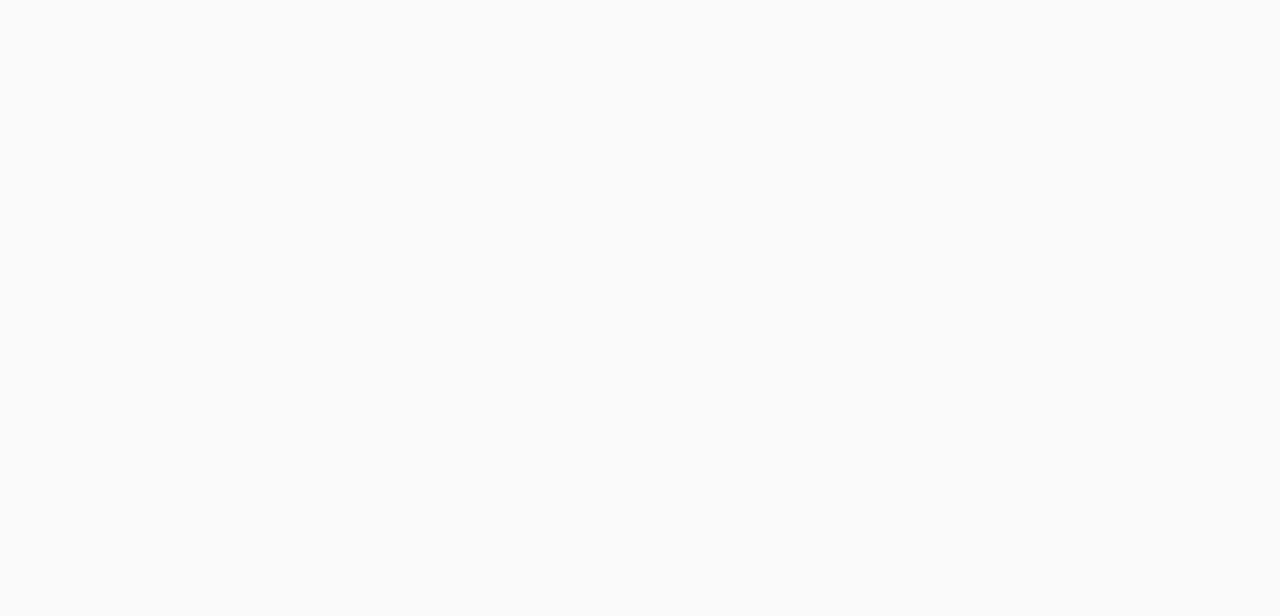
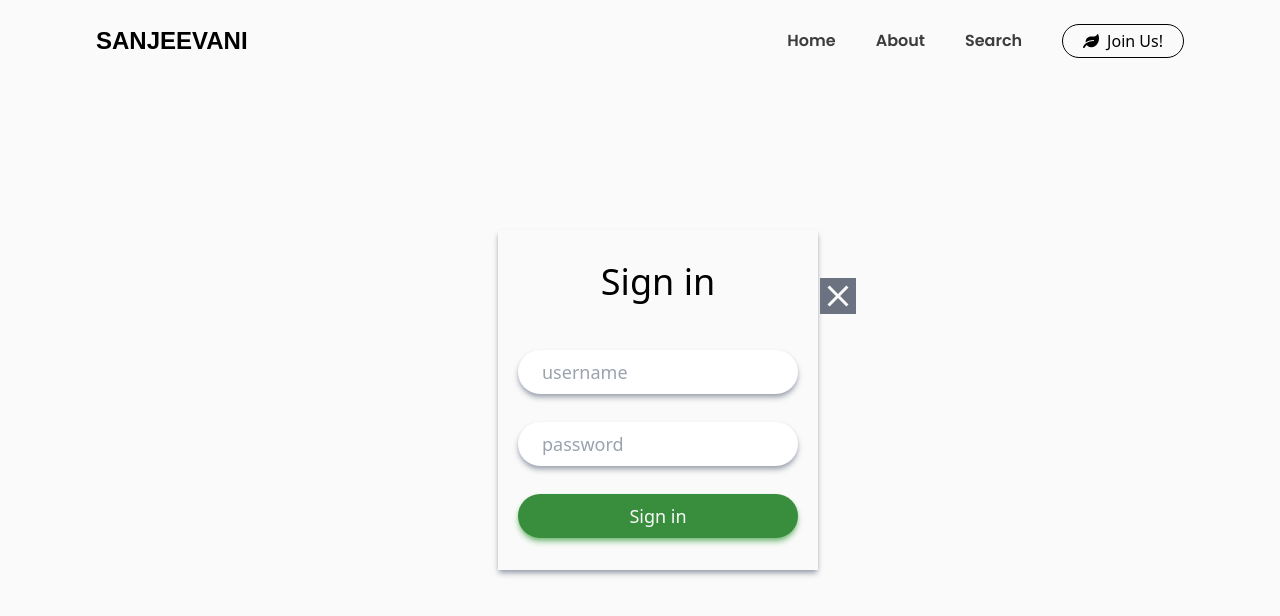
Before and after one commit to mr2space/decipher, a React (Vite) app in the folder frontend/: page /text in a window 1280 px wide. Before the commit this address had no page. Shown: the top 616 px of the page. Built offline with nearby package versions, Linux system fonts and the light colour scheme; a web font is replaced by a local one.

Commit message:
checkpoint before redux implementation

```diff
--- a/frontend/src/App.jsx
+++ b/frontend/src/App.jsx
@@ -6,15 +6,16 @@ import { URL } from "./data";
 const App = () => {
     return (
         <>
+            <section className="w-full h-screen bg-whitegray overflow-x-hidden flex flex-col gap-10 justify-center items-center">
+                <components.Navbar />
                 <Routes>
                     {/* public routes */}
+                    <Route path="/text" element={<pages.ComponentsPage />} />
+                    <Route path={URL.LOGIN_URL} element={<pages.Login />} />
+                    <Route element={<components.PersistantLogin />}>
                     <Route path="/" element={<pages.Home />} />
-                <Route
-                    path={URL.LOGIN_URL}
-                    element={<pages.ComponentsPage />}
-                />
-                <Route element={<components.PersistantLogin />}>
                         <Route element={<components.RequiredAuth />}>
+                            <Route path="/search" element={<pages.Search />} />
                             <Route
                                 path={"/secure"}
                                 element={<pages.SecurePage />}
@@ -22,6 +23,7 @@ const App = () => {
                         </Route>
                     </Route>
                 </Routes>
+            </section>
         </>
     );
 };
--- a/frontend/src/components/Button/SignUpButton.jsx
+++ b/frontend/src/components/Button/SignUpButton.jsx
@@ -4,7 +4,7 @@ const SignUpButton = ({children, handleClick}) => {
     return (
         <div
             onClick={handleClick}
-            className="px-5 py-1 text-black bg-transparent border border-black rounded-full flex justify-center items-center cursor-pointer hover:bg-black hover:text-white transition-all "
+            className="px-5 py-1 text-black bg-transparent border border-black rounded-full flex justify-center items-center cursor-pointer group hover:bg-black hover:text-white transition-all "
         >
             {children}
         </div>
--- a/frontend/src/components/Navbar/Links.jsx
+++ b/frontend/src/components/Navbar/Links.jsx
@@ -1,30 +1,45 @@
-import React from 'react'
-import Alink from '../Alink/Alink'
-import SignUpButton from '../Button/SignUpButton'
+import React from "react";
+import Alink from "../Alink/Alink";
+import SignUpButton from "../Button/SignUpButton";
 import { FaLeaf } from "react-icons/fa";
-import { Link } from 'react-router-dom';
-
+import { Link } from "react-router-dom";
+import useAuth from "../../hooks/useAuth";
 
 const Links = () => {
+    const { auth } = useAuth();
     const data = [
-        {url : "/", text:"Home"},
-        {url : "/about", text:"About"},
-        {url: "/secure", text:"Search"}
-    ]
-  return (
-    <div className='font-medium flex gap-10 items-center'
-    >
-        {
-            data.map(({url, text})=>(
+        { url: "/", text: "Home" },
+        { url: "/about", text: "About" },
+        { url: "/secure", text: "Search" },
+    ];
+    return (
+        <div className="font-medium flex gap-10 items-center">
+            {data.map(({ url, text }) => (
                 <Alink url={url} text={text} key={text} />
-            ))
-        }
+            ))}
+            {!auth.user ? (
+                <SignUpButton>
+                    <Link
+                        to="/auth/login"
+                        className="flex flex-row gap-2 items-center justify-center"
+                    >
+                        <FaLeaf /> Join Us!{" "}
+                    </Link>
+                </SignUpButton>
+            ) : (
+                <>
+                    <SignUpButton>
+                    <Link
+                        to="/"
+                        className="flex flex-row gap-2 items-center justify-center"
+                    >
+                    <FaLeaf className="text-primary-500 group-hover:text-whitegray"  /> {auth?.user?.credit} {" "} C
+                    </Link>
+                    </SignUpButton>
+                </>
+            )}
+        </div>
+    );
+};
 
-        <SignUpButton>
-        <Link to="/auth/login" className='flex flex-row gap-2 items-center justify-center'> <FaLeaf /> Join Us! </Link>
-        </SignUpButton>
-    </div>
-  )
-}
-
-export default Links
+export default Links;
--- a/frontend/src/components/Navbar/Navbar.jsx
+++ b/frontend/src/components/Navbar/Navbar.jsx
@@ -3,7 +3,7 @@ import Links from './Links'
 import LogoText from './LogoText'
 const Navbar = () => {
   return (
-    <div className='absolute top-0 left-0 w-screen flex gap-5 items-center justify-between px-24 py-6 z-50 backdrop-blur-lg'>
+    <div className='absolute top-0 left-0 w-screen flex gap-5 items-center justify-between px-24 py-6 z-50 bg-whitegray'>
       <LogoText text="sanjeevani"/>
       <Links />
     </div>
--- a/frontend/src/components/Search/HomeSearch.jsx
+++ b/frontend/src/components/Search/HomeSearch.jsx
@@ -1,14 +1,23 @@
-import React from "react";
+import React  from "react";
 import Components from "../components";
 import { MdOutlineFileUpload } from "react-icons/md";
-import { useRef } from "react";
-import { useEffect, useState } from "react";
+import { useEffect, useState, useRef } from "react";
+import useAxiosPrivate from "../../hooks/useAxiosPrivate";
+import { useNavigate, useLocation } from "react-router-dom";
 
 const HomeSearch = () => {
-    const url = ["/search", "/photo_upload"]
+    const url = ["/search", "/photo_upload"];
+    const uploadRef = useRef(null);
+
+    const axiosPrivate = useAxiosPrivate();
+    const location = useLocation();
+    const navigate = useNavigate();
+
     const [value, setValue] = useState("");
     const [text, setText] = useState(false);
+
     const inputBox = useRef(null);
+
     const handleFocus = () => {
         if (text && value === "") {
             setText(false);
@@ -17,9 +26,55 @@ const HomeSearch = () => {
         setText(true);
     };
 
+    const handleTextSubmit = async () => {
+        try {
+            const response = await axiosPrivate.post(
+                "/search",
+                { species: value },
+                {
+                    withCredentials: true,
+                }
+            );
+            // navigate()
+            //TODO: work to navigate
+            console.log(response.data);
+        } catch (error) {
+            console.log(error);
+        }
+    };
+
+    const handleUpload = async ()=>{
+        try {
+            const ele = uploadRef.current
+            const file = ele.files[0];
+            if (file){
+                const formData = new FormData();
+                formData.append("photo", file);
+                const response = await axiosPrivate.post("/upload", formData, {
+                    headers:{
+                        'Content-Type': 'multipart/form-data'
+                    }
+                })
+                console.log(response);
+
+            }
+        } catch (error) {
+            console.log(error);
+
+        }
+    }
+    const handleButtonUploadClick = ()=>{
+        const ele = uploadRef.current
+        ele.click();
+        ele.addEventListener('change', async ()=>{
+            handleUpload()
+        })
+    }
+
+
+
     return (
-        <form action="/" method="post">
-            <div className="w-[30rem] relative">
+        <div className="relative w-full">
             <input
                 type="text"
                 ref={inputBox}
@@ -33,22 +88,24 @@ const HomeSearch = () => {
             <div className="button_box absolute right-0 top-0">
                 {text ? (
                     <>
-
+                        <div onClick={handleTextSubmit}>
                             <Components.GreenButton>
                                 Search
                             </Components.GreenButton>
-
+                        </div>
                     </>
                 ) : (
                     <>
-                            <Components.YellowButton>
+                        <form action="" method="post">
+                            <input type="file" name="photo" id="photo" className=" hidden" ref={uploadRef} />
+                            <Components.YellowButton handleClick={handleButtonUploadClick}>
                                     Upload
                             </Components.YellowButton>
+                        </form>
                     </>
                 )}
             </div>
         </div>
-        </form>
     );
 };
 
--- a/frontend/src/hooks/useRefreshToken.js
+++ b/frontend/src/hooks/useRefreshToken.js
@@ -11,8 +11,6 @@ const useRefreshToken = () => {
         response.data = await response.data.data;
 
         await setAuth((prev)=>{
-            console.log(response.data , prev);
-
             return {...prev, accessToken : response.data.accessToken, refreshToken : response.data.refreshToken, user : response.data.user}
         });
         return response.data.accessToken;
--- /dev/null
+++ b/frontend/src/pages/Auth/Login.jsx
@@ -0,0 +1,90 @@
+import React from "react";
+import { MdClose } from "react-icons/md";
+import { useState, useEffect } from "react";
+import axios from "../../utils/axios";
+import useAuth from "../../hooks/useAuth";
+import { useNavigate, Link, useLocation } from "react-router-dom";
+import { URL } from "../../data";
+
+const Login = () => {
+    const { auth, setAuth } = useAuth();
+    const navigate = useNavigate();
+    const location = useLocation();
+    const from = location.state?.from?.pathname || "/";
+    const [username, setUsername] = useState("");
+    const [password, setPassword] = useState("");
+
+    const handleSubmit = async (e) => {
+        e.preventDefault();
+        if (!username && !password) {
+            return ;
+        }
+        try {
+            const response = await axios.post(
+                URL.LOGIN_URL,
+                {
+                    username: username,
+                    password: password.toString(),
+                },
+                {
+                    headers: { "Content-Type": "application/json" },
+                    withCredentials: true,
+                }
+            );
+            const accessToken = await response?.data?.data?.accessToken;
+            const refreshToken = await response?.data?.data?.refreshToken;
+            const user = await response?.data?.data?.user;
+            console.log(accessToken, refreshToken, user);
+
+            setAuth({ accessToken, refreshToken, user });
+            navigate(from, { replace: true });
+        } catch (error) {
+            console.log(error);
+        }
+    };
+    return (
+        <div className="wrapper w-screen h-screen z-10 flex justify-center items-center relative bg-url bg-gradient-to-r from-cyan-500 to-blue-500">
+            <div className="close text-4xl bg-gray-500 hover:bg-gray-700 text-whitegray relative bottom-[13%] left-[calc(25%+38px)] font-poppins cursor-pointer">
+                <MdClose />
+            </div>
+            <div className="form__box w-1/4 py-8 bg-whitegray rounded-lg px-5 flex flex-col gap-12 shadow-md shadow-gray-800">
+                <div className="heading text-4xl text-center">Sign in</div>
+                <div className="form">
+                    <form
+                        action="http://127.0.0.1:7000/auth/login"
+                        onSubmit={handleSubmit}
+                        method="post"
+                        className="flex flex-col gap-7"
+                    >
+                        <input
+                            type="text"
+                            placeholder="username"
+                            onChange={(event) =>
+                                setUsername(event.target.value)
+                            }
+                            name="username"
+                            className="w-full px-6 py-2 text-lg rounded-full shadow-md shadow-gray-400"
+                        />
+                        <input
+                            type="password"
+                            placeholder="password"
+                            onChange={(event) =>
+                                setPassword(event.target.value)
+                            }
+                            name="password"
+                            className="w-full px-6 py-2 text-lg rounded-full shadow-md shadow-gray-400"
+                        />
+                        <button
+                            type="submit"
+                            className="w-full px-6 py-2 text-lg rounded-full bg-primary-500 text-center hover:bg-primary-600 text-whitegray shadow-md shadow-primary-200"
+                        >
+                            Sign in
+                        </button>
+                    </form>
+                </div>
+            </div>
+        </div>
+    );
+};
+
+export default Login;
--- a/frontend/src/pages/__test__/SecurePage.jsx
+++ b/frontend/src/pages/__test__/SecurePage.jsx
@@ -19,7 +19,7 @@ const SecurePage = () => {
         const getLocation = async () => {
             try {
                 const response = await axiosprivate.get("/dev/all",{
-                    // signal: controller.signal,
+                    signal: controller.signal,
                 });
                 // response.data = response.data.data;
                 if (isMounted) {
@@ -46,7 +46,7 @@ const SecurePage = () => {
 
         return () => {
             isMounted = false;
-            // controller.abort();
+            controller.abort();
         };
     }, []);
 
```
Lines whose indentation alone changed are shown as unchanged.
